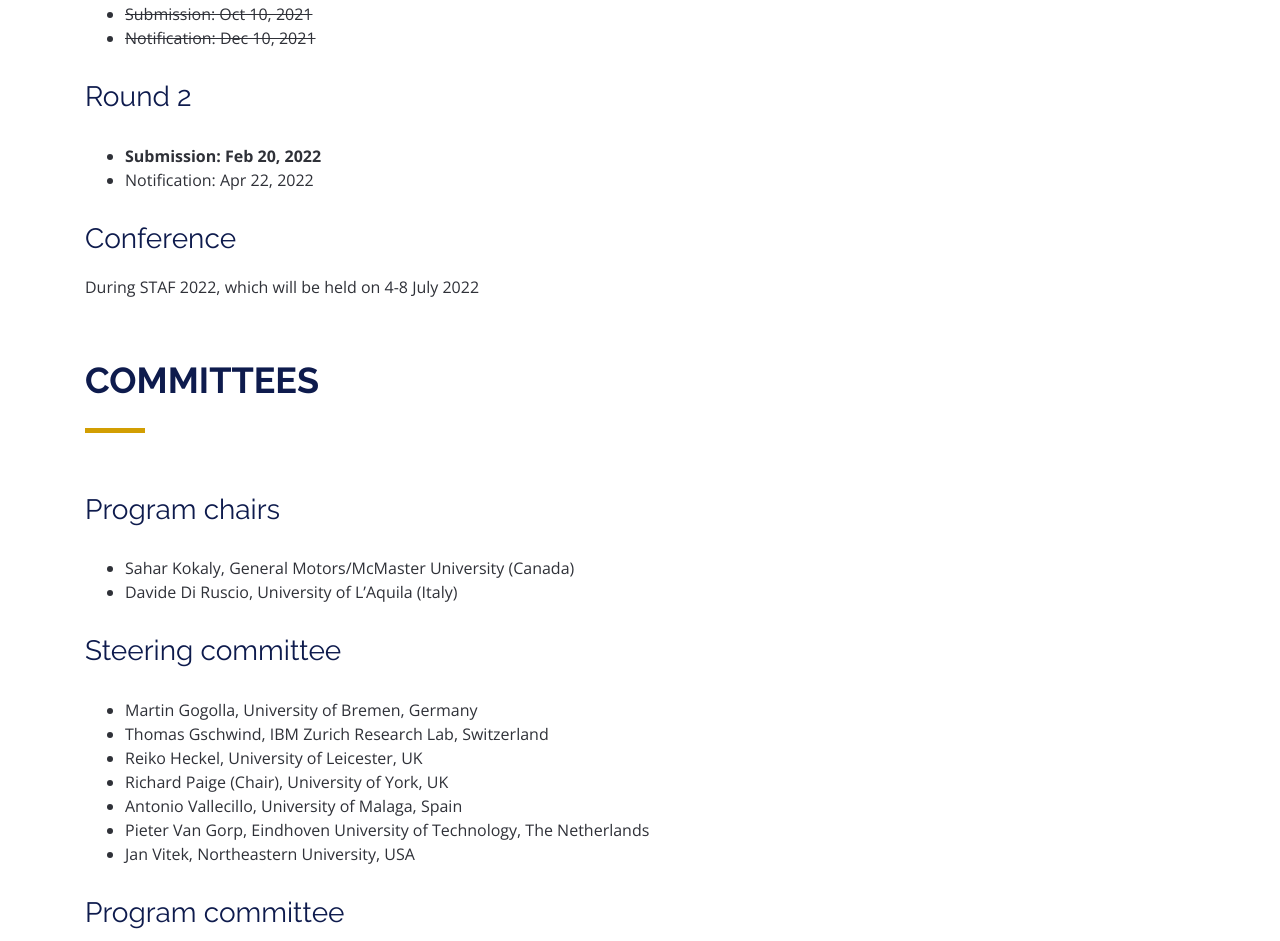
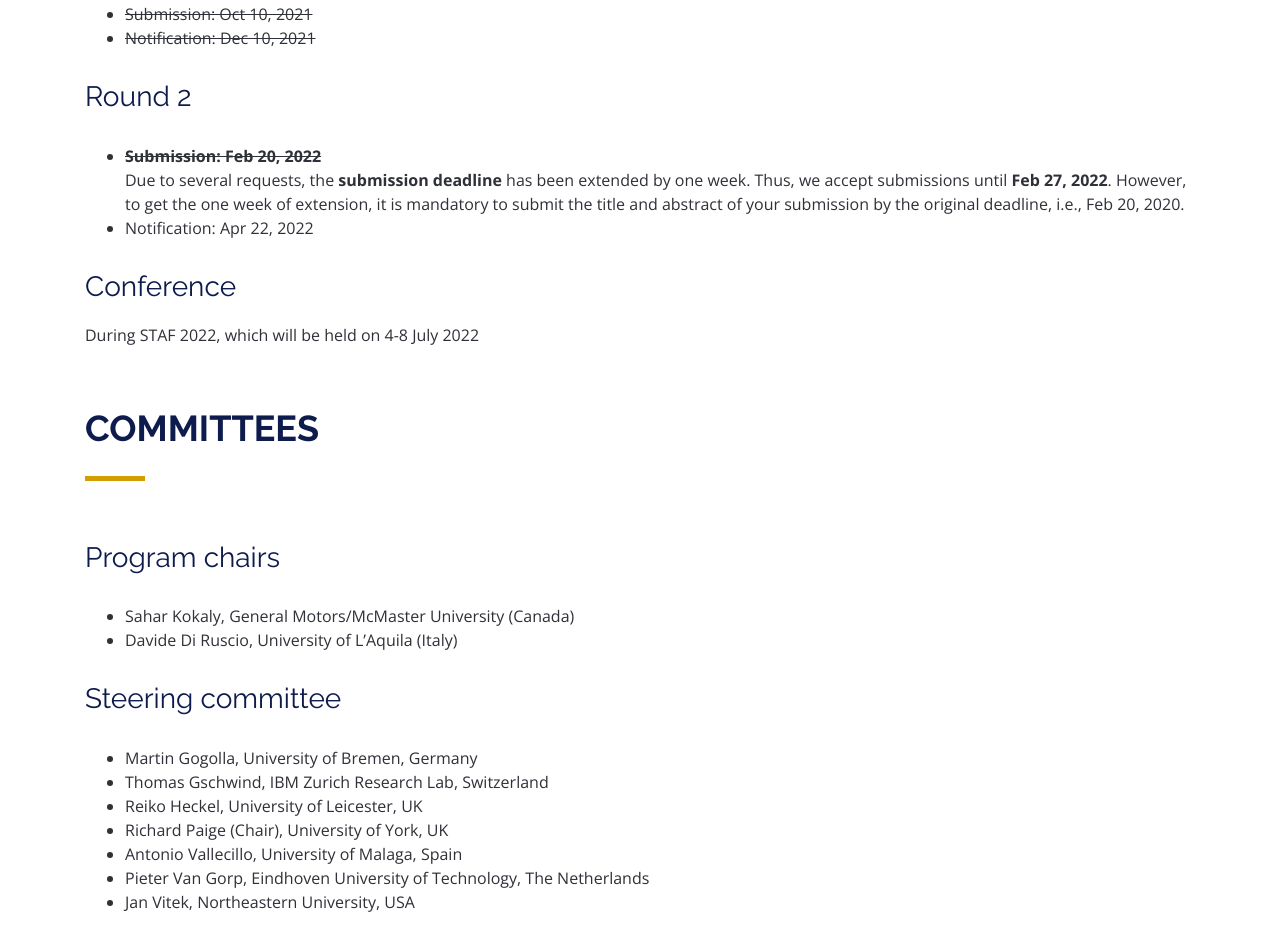
Before and after one commit to davidediruscio/ECMFA2022, a plain HTML site: page index.html in a window 1280 px wide. Shown: the part 3375-4316 px from the top of the page. Drawn offline with nearby package versions, Linux system fonts and the light colour scheme.

Commit message:
Submission deadline extended

```diff
--- a/index.html
+++ b/index.html
@@ -221,7 +221,9 @@
             <h3>Round 2</h3>
             <p>
               <ul>
-                <li><b>Submission: Feb 20, 2022</b></li>
+                <li><b><strike>Submission: Feb 20, 2022</strike></b>
+                  <br/>
+                  Due to several requests, the <b>submission deadline</b> has been extended by one week. Thus, we accept submissions until <b>Feb 27, 2022</b>. However, to get the one week of extension, it is mandatory to submit the title and abstract of your submission by the original deadline, i.e., Feb 20, 2020.</li>
                 <li>Notification: Apr 22, 2022</li>
               </ul>
             </p>
```
